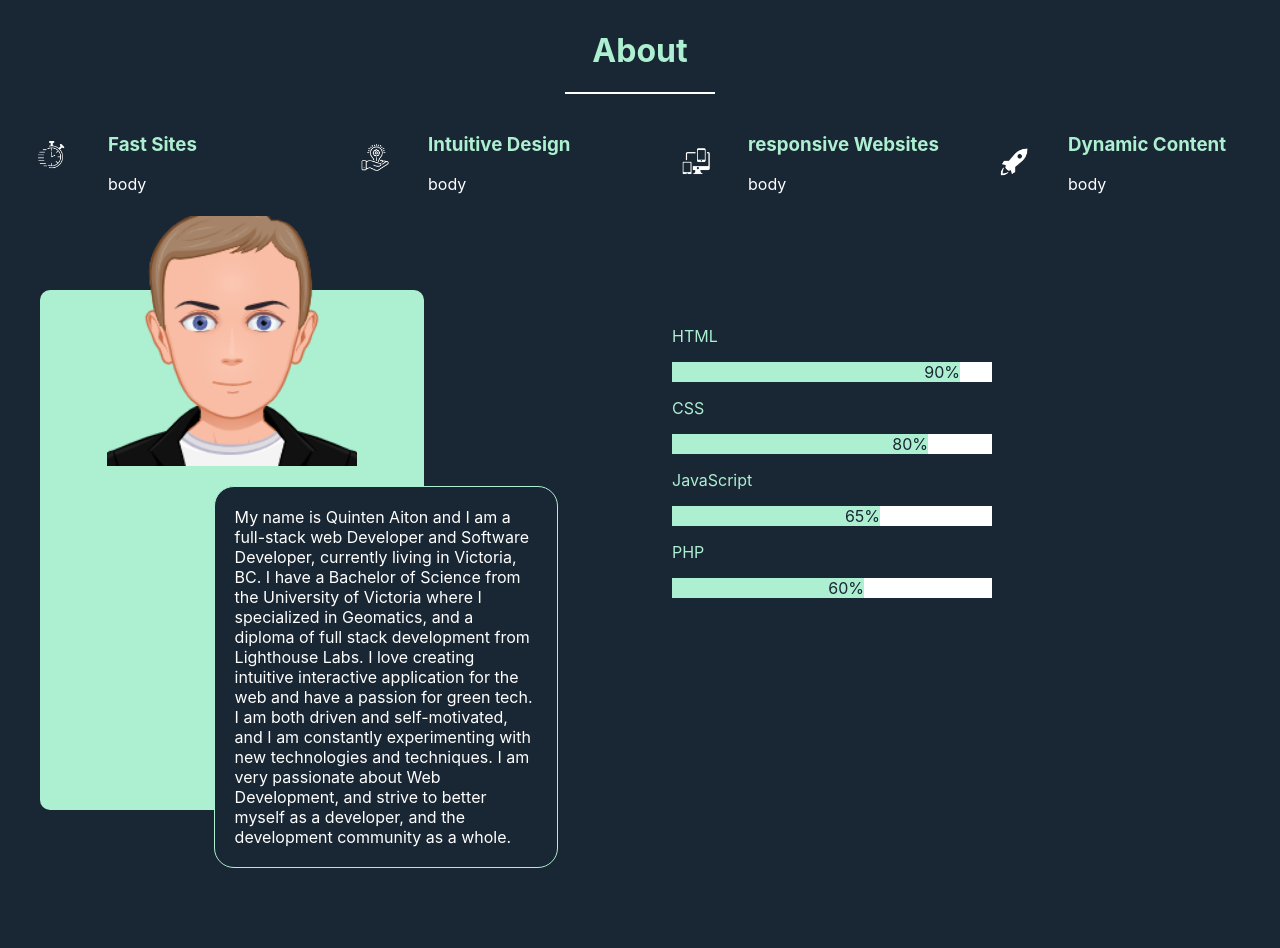
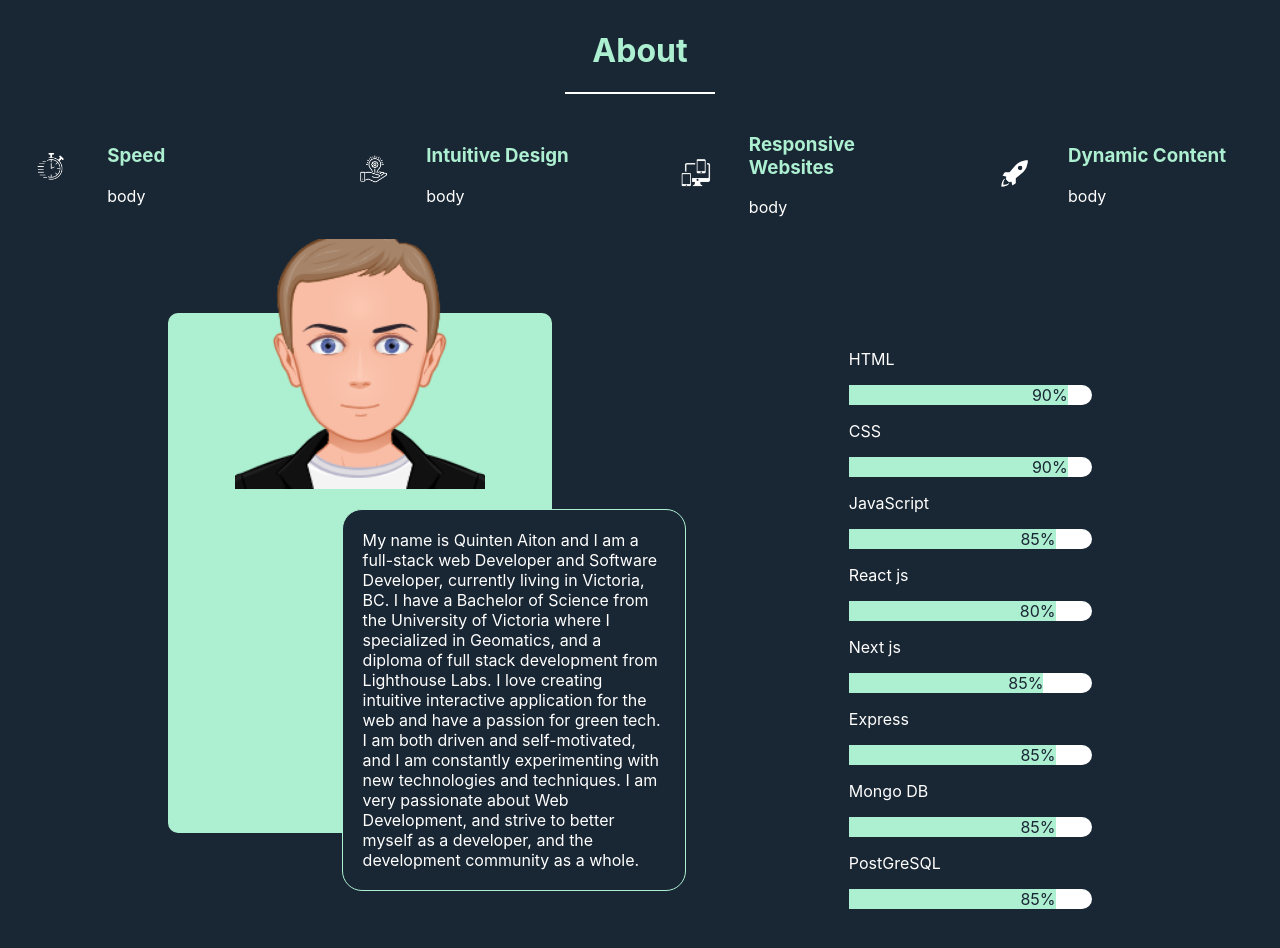
Before and after one commit to QuinAiton/PersonalPortfolio, a Next.js app: page / in a window 1280 px wide. Shown: the part 960-1908 px from the top of the page. Before the commit the page ends 1828 px from the top, so only its background shows below. Built offline with nearby package versions, Linux system fonts and the light colour scheme.

Commit message:
Adds More Skills To Skillbar

```diff
--- a/components/About.js
+++ b/components/About.js
@@ -15,8 +15,8 @@ const About = () => {
       </div>
 
       <div className={Styles.content}>
+        <Bounce left cascade>
           <div className={Styles.container1}>
-          <Bounce left cascade>
             <div className={Styles.interestCard}>
               <Image
                 src='/fast.png'
@@ -25,7 +25,7 @@ const About = () => {
                 width={100}
               />
               <div className={Styles.cardBody}>
-                <h3>Fast Sites</h3>
+                <h3>Speed</h3>
                 <p>body</p>
               </div>
             </div>
@@ -49,7 +49,7 @@ const About = () => {
                 width={100}
               />
               <div className={Styles.cardBody}>
-                <h3>responsive Websites</h3>
+                <h3>Responsive Websites</h3>
                 <p>body</p>
               </div>
             </div>
@@ -65,8 +65,8 @@ const About = () => {
                 <p>body</p>
               </div>
             </div>
+          </div>
         </Bounce>
-        </div>
         <div className={Styles.container2}>
           <div className={Styles.bio}>
             <Rotate top>
@@ -93,25 +93,66 @@ const About = () => {
             </Bounce>
           </div>
           <div className={Styles.skills}>
+            <Bounce right>
               <p>HTML</p>
               <div className={Styles.bar}>
-              <div className={`${Styles.percentage}, ${Styles.html}`}>90%</div>
+                <div className={`${Styles.percentage}, ${Styles.html}`}>
+                  90%
                 </div>
-
+              </div>
+            </Bounce>
+            <Bounce right>
               <p>CSS</p>
               <div className={Styles.bar}>
-              <div className={`${Styles.percentage}, ${Styles.css}`}>80%</div>
+                <div className={`${Styles.percentage}, ${Styles.css}`}>90%</div>
               </div>
-
+            </Bounce>
+            <Bounce right>
               <p>JavaScript</p>
               <div className={Styles.bar}>
-              <div className={`${Styles.percentage}, ${Styles.js}`}>65%</div>
+                <div className={`${Styles.percentage}, ${Styles.js}`}>85%</div>
               </div>
-
-            <p>PHP</p>
+            </Bounce>
+            <Bounce right>
+              <p>React js</p>
               <div className={Styles.bar}>
-              <div className={`${Styles.percentage}, ${Styles.php}`}>60%</div>
+                <div className={`${Styles.percentage}, ${Styles.react}`}>
+                  80%
                 </div>
+              </div>
+            </Bounce>
+            <Bounce right>
+              <p>Next js</p>
+              <div className={Styles.bar}>
+                <div className={`${Styles.percentage}, ${Styles.next}`}>
+                  85%
+                </div>
+              </div>
+            </Bounce>
+            <Bounce right>
+              <p>Express</p>
+              <div className={Styles.bar}>
+                <div className={`${Styles.percentage}, ${Styles.express}`}>
+                  85%
+                </div>
+              </div>
+            </Bounce>
+            <Bounce right>
+              <p>Mongo DB</p>
+              <div className={Styles.bar}>
+                <div className={`${Styles.percentage}, ${Styles.express}`}>
+                  85%
+                </div>
+              </div>
+            </Bounce>
+            <Bounce right>
+              <p>PostGreSQL</p>
+              <div className={Styles.bar}>
+                <div className={`${Styles.percentage}, ${Styles.postgres}`}>
+                  85%
+                </div>
+              </div>
+            </Bounce>
           </div>
         </div>
       </div>
--- a/styles/About.module.scss
+++ b/styles/About.module.scss
@@ -50,7 +50,9 @@ $secondary: #192633;
     .container2 {
       display: flex;
       justify-content: space-between;
-      margin: 40px;
+      margin: auto auto;
+      padding: 40px;
+      width: 80%;
 
       // styles for Profile section
       .bio {
@@ -81,12 +83,12 @@ $secondary: #192633;
         flex-direction: column;
         width: 30%;
         padding: 20px;
-        margin: 0 auto;
-
+        color: $text;
         .bar {
           text-align: end;
           width: 100%;
           background-color: $text;
+          border-radius: 15px;
 
           .percentage {
             padding-top: 10px;
@@ -96,15 +98,31 @@ $secondary: #192633;
 
           .html {
             width: 90%;
+            animation: fade-bar 1s ease;
           }
           .css {
-            width: 80%;
+            width: 90%;
+            animation: fade-bar 1s ease-in;
           }
           .js {
-            width: 65%;
+            width: 85%;
+            animation: fade-bar 1s ease-in-out;
           }
-          .php {
-            width: 60%;
+          .react {
+            width: 85%;
+            animation: fade-bar 1s ease-out;
+          }
+          .next {
+            width: 80%;
+            animation: fade-bar 1s ease-in-out;
+          }
+          .express {
+            width: 85%;
+            animation: fade-bar 1s ease;
+          }
+          .postgres {
+            width: 85%;
+            animation: fade-bar 1s ease-out;
           }
         }
         .bar > div {
@@ -115,3 +133,10 @@ $secondary: #192633;
     }
   }
 }
+@keyframes fade-bar {
+  0% {
+    width: 0;
+  }
+  100% {
+  }
+}
```
Lines whose indentation alone changed are shown as unchanged.
